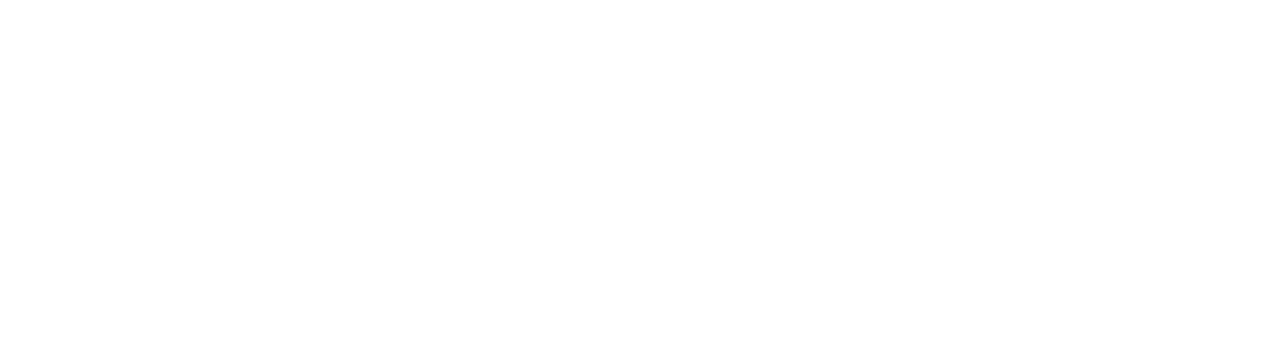
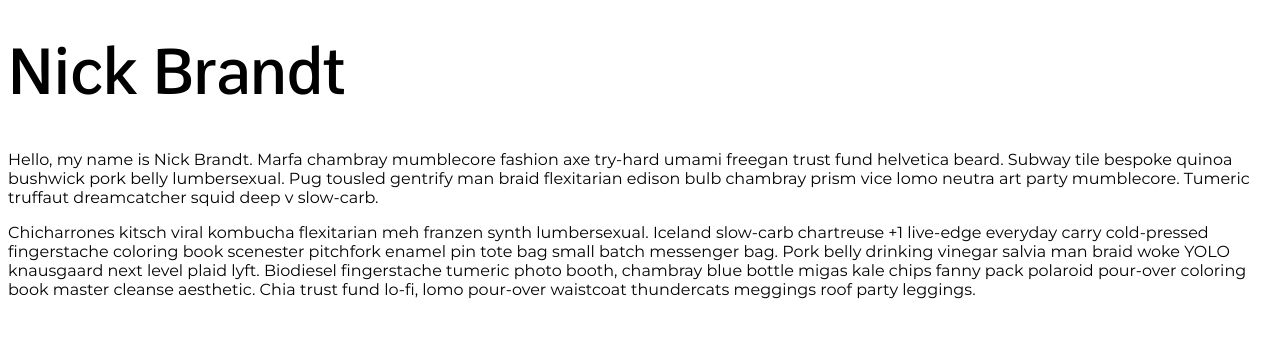
Before and after one commit to nakkamarra/nickbrandt, a React (Create React App) app: page / in a window 1280 px wide. Shown: the top 338 px of the page. Built offline with nearby package versions, Linux system fonts and the light colour scheme.

Commit message:
[App] update with some dummy content

```diff
--- a/src/containers/App.tsx
+++ b/src/containers/App.tsx
@@ -1,5 +1,33 @@
 import React from 'react';
+import { GlobalFonts } from '../styles/fonts/fonts';
+import { StyledHeading } from '../ui/Heading';
+import { StyledParagraph } from '../ui/Paragraph';
 
 export const App: React.FC = () => (
-  <div className="App" />
+  <>
+    <GlobalFonts />
+    <StyledHeading>
+      Nick Brandt
+    </StyledHeading>
+    <StyledParagraph>
+      Hello, my name is Nick Brandt.
+      Marfa chambray mumblecore fashion axe try-hard umami
+      freegan trust fund helvetica beard.
+      Subway tile bespoke quinoa bushwick pork belly lumbersexual.
+      Pug tousled gentrify man braid flexitarian edison bulb
+      chambray prism vice lomo neutra art party mumblecore.
+      Tumeric truffaut dreamcatcher squid deep v slow-carb.
+    </StyledParagraph>
+    <StyledParagraph>
+      Chicharrones kitsch viral kombucha flexitarian meh franzen
+      synth lumbersexual. Iceland slow-carb chartreuse +1 live-edge
+      everyday carry cold-pressed fingerstache coloring book scenester
+      pitchfork enamel pin tote bag small batch messenger bag. Pork
+      belly drinking vinegar salvia man braid woke YOLO knausgaard
+      next level plaid lyft. Biodiesel fingerstache tumeric photo booth,
+      chambray blue bottle migas kale chips fanny pack polaroid pour-over
+      coloring book master cleanse aesthetic. Chia trust fund lo-fi,
+      lomo pour-over waistcoat thundercats meggings roof party leggings.
+    </StyledParagraph>
+  </>
 );
```
